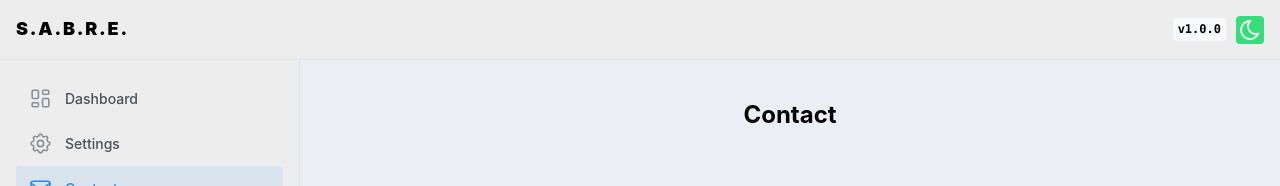
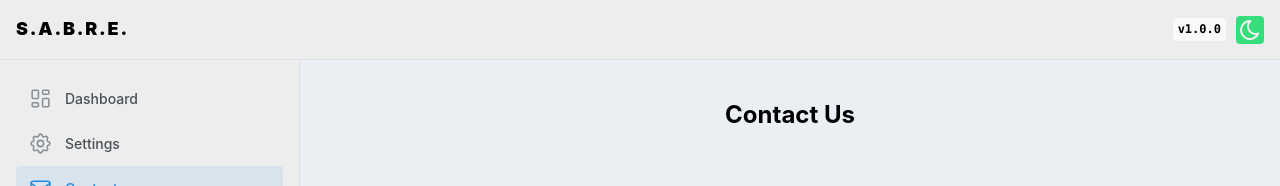
Before and after one commit to Duro233/smartbreaker, a React app in the folder frontend/: page /contact in a window 1280 px wide. Shown: the top 186 px of the page. Built offline with nearby package versions, Linux system fonts and the light colour scheme; no server answers; the HTML template or start-up script is replaced by a standard one.

Commit message:
Update ContactPage.tsx

```diff
--- a/frontend/src/pages/ContactPage.tsx
+++ b/frontend/src/pages/ContactPage.tsx
@@ -3,7 +3,7 @@
 export default function ContactPage() {
   return (
     <div>
-      <h2>Contact</h2>
+      <h2>Contact Us</h2>
       {/*design a contact page*/}
     </div>
   );
```
